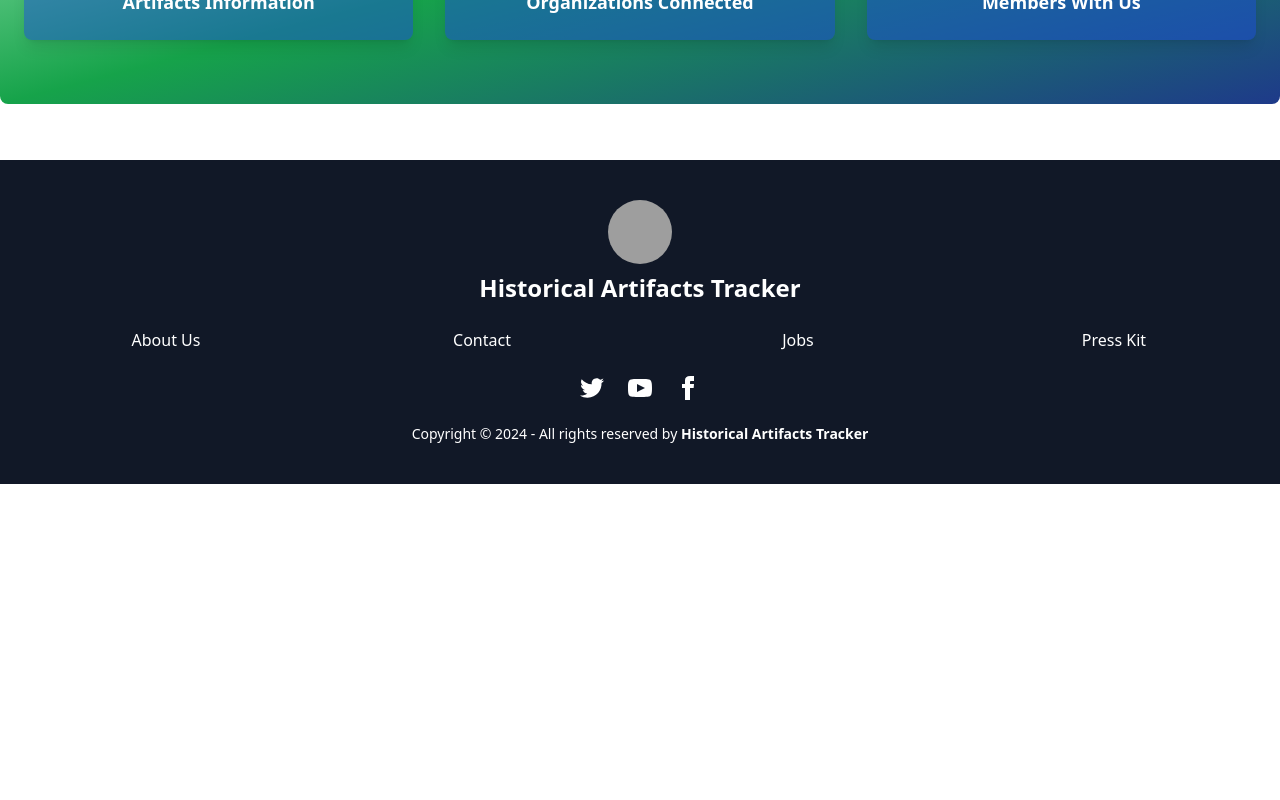
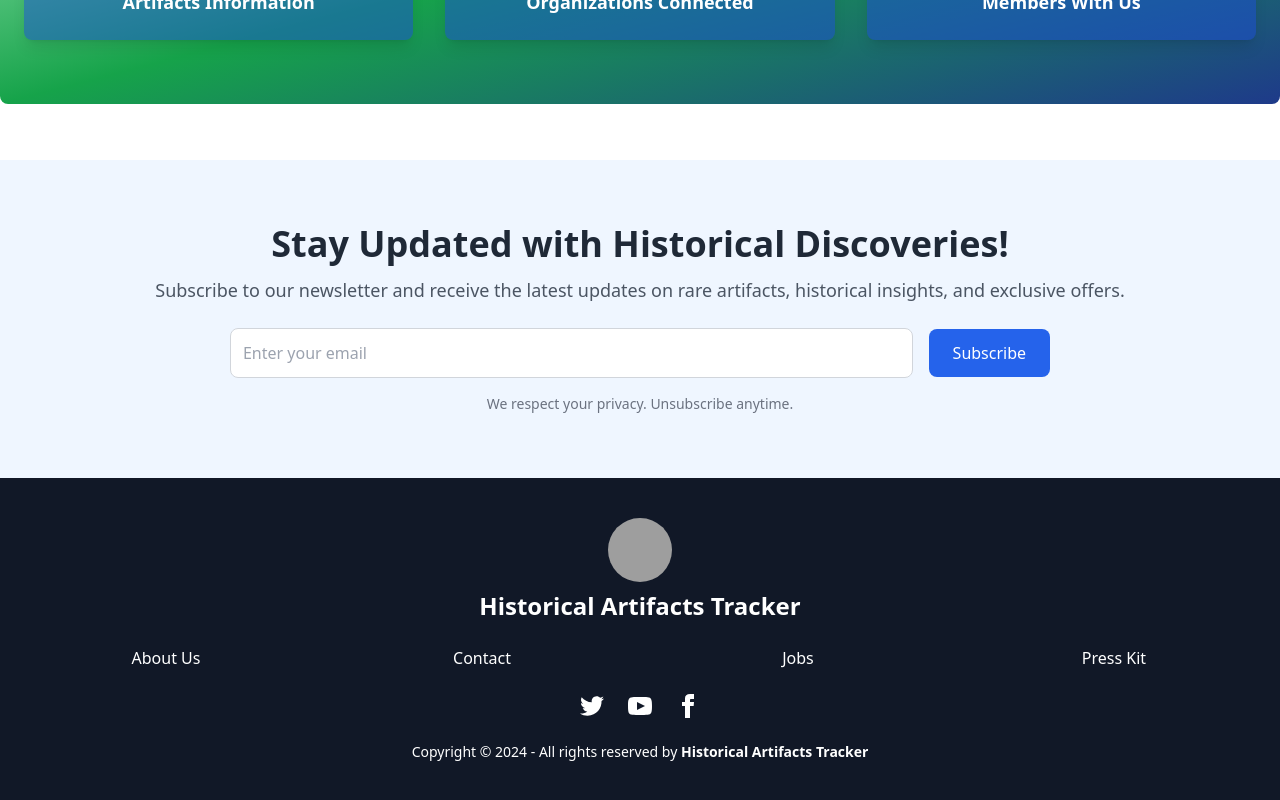
Before and after one commit to azim622/artifacts-tracker-client, a React (Vite) app: page / in a window 1280 px wide. Shown: the part 1758-2558 px from the top of the page. Before the commit the page ends 2242 px from the top, so only its background shows below. Built offline with nearby package versions, Linux system fonts and the light colour scheme; no server answers; grey boxes are pictures that could not be loaded.

Commit message:
added sort

```diff
--- a/src/pages/AllArtifacts/AllArtifacts.jsx
+++ b/src/pages/AllArtifacts/AllArtifacts.jsx
@@ -70,9 +70,14 @@ const AllArtifacts = () => {
         />
       </div>
 
-      <div className="flex justify-center space-x-4 mb-6">
-        <button onClick={handleAscSort} className="btn btn-secondary">Asc</button>
-        <button onClick={handleDscSort} className="btn btn-secondary">Dsc</button>
+      {/* Sorting Buttons - Side by Side with Primary Color */}
+      <div className="flex justify-center items-center gap-4 mb-6">
+        <button onClick={handleAscSort} className="btn bg-primary text-white px-4 py-2 rounded-md">
+          Asc
+        </button>
+        <button onClick={handleDscSort} className="btn bg-primary text-white px-4 py-2 rounded-md">
+          Dsc
+        </button>
       </div>
 
       <div className="grid grid-cols-1 sm:grid-cols-2 lg:grid-cols-4 gap-6">
--- a/src/pages/home/Home.jsx
+++ b/src/pages/home/Home.jsx
@@ -5,6 +5,7 @@ import HomeCard from "./homeCard/HomeCard";
 import Success from "./Success/Succes";
 import UnicSection from "./Unic/UnicSection";
 import { Helmet } from "react-helmet";
+import NewsLatter from "./NewsLatter/NewsLatter";
 
 const Home = () => {
   return (
@@ -20,6 +21,7 @@ const Home = () => {
         <HomeCard></HomeCard>
         <UnicSection></UnicSection>
         <Success></Success>
+        <NewsLatter></NewsLatter>
       </div>
     </div>
   );
--- /dev/null
+++ b/src/pages/home/NewsLatter/NewsLatter.jsx
@@ -0,0 +1,39 @@
+import React from 'react';
+import { Fade } from "react-awesome-reveal";
+
+const NewsLatter = () => {
+    return (
+        <div className="bg-blue-50 py-16 px-4">
+        <div className="max-w-5xl mx-auto text-center">
+          <Fade>
+            <h2 className="text-3xl md:text-4xl font-bold text-gray-800">
+              Stay Updated with Historical Discoveries!
+            </h2>
+            <p className="text-gray-600 mt-3 text-lg">
+              Subscribe to our newsletter and receive the latest updates on rare artifacts, historical insights, and exclusive offers.
+            </p>
+          </Fade>
+
+          {/* Newsletter Form */}
+          <Fade delay={200}>
+            <div className="mt-6 flex flex-col md:flex-row items-center justify-center gap-4">
+              <input
+                type="email"
+                placeholder="Enter your email"
+                className="w-full md:w-2/3 p-3 rounded-lg border border-gray-300 focus:ring-2 focus:ring-blue-500 outline-none"
+              />
+              <button className="w-full md:w-auto bg-blue-600 text-white px-6 py-3 rounded-lg hover:bg-blue-700 transition">
+                Subscribe
+              </button>
+            </div>
+          </Fade>
+
+          <p className="text-sm text-gray-500 mt-4">
+            We respect your privacy. Unsubscribe anytime.
+          </p>
+        </div>
+      </div>
+    );
+};
+
+export default NewsLatter;
--- a/src/pages/myLikedArtifacts/MyLikedArtiacts.jsx
+++ b/src/pages/myLikedArtifacts/MyLikedArtiacts.jsx
@@ -35,7 +35,7 @@ const MyLikedArtifacts = () => {
         <link rel="canonical" href="http://mysite.com/example" />
       </Helmet>
       <h2 className="text-4xl font-extrabold text-center mb-8 text-blue-700 animate-bounce">
-        My Artifacts
+        My Liked Artifacts
       </h2>
 
       {artifacts.length === 0 ? (
```
